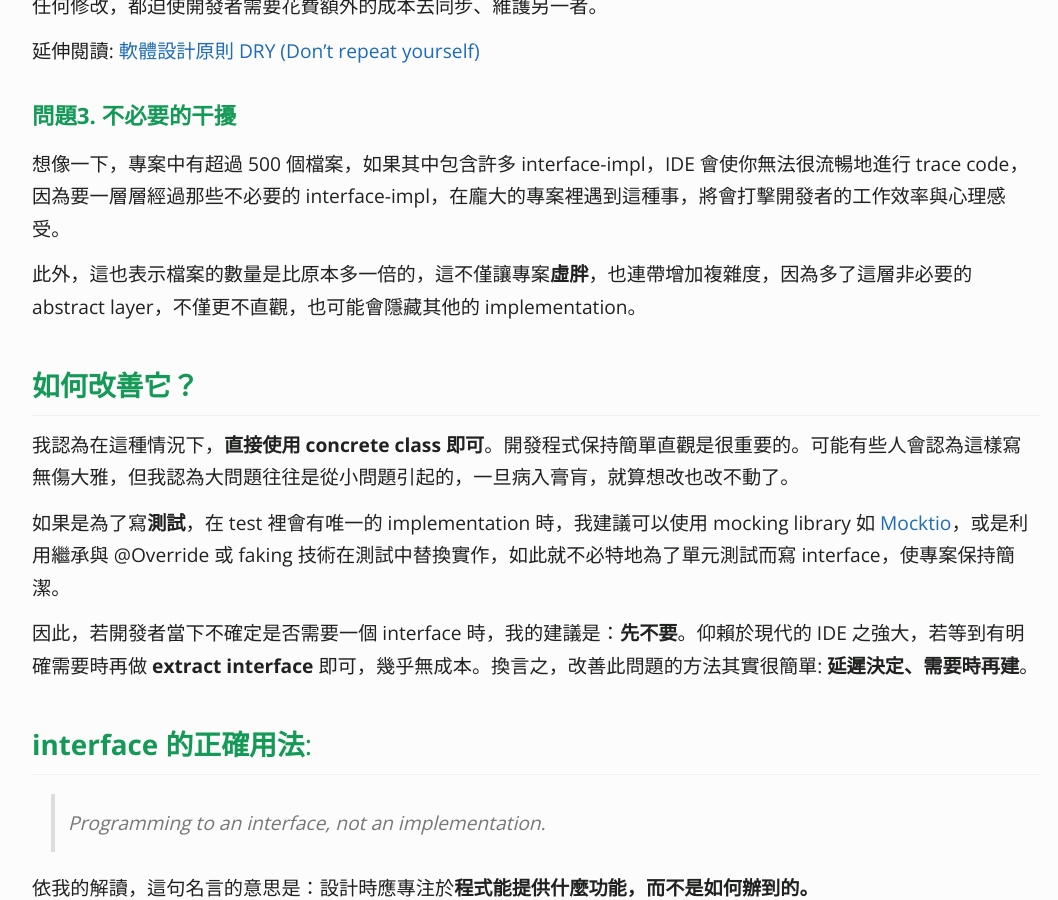
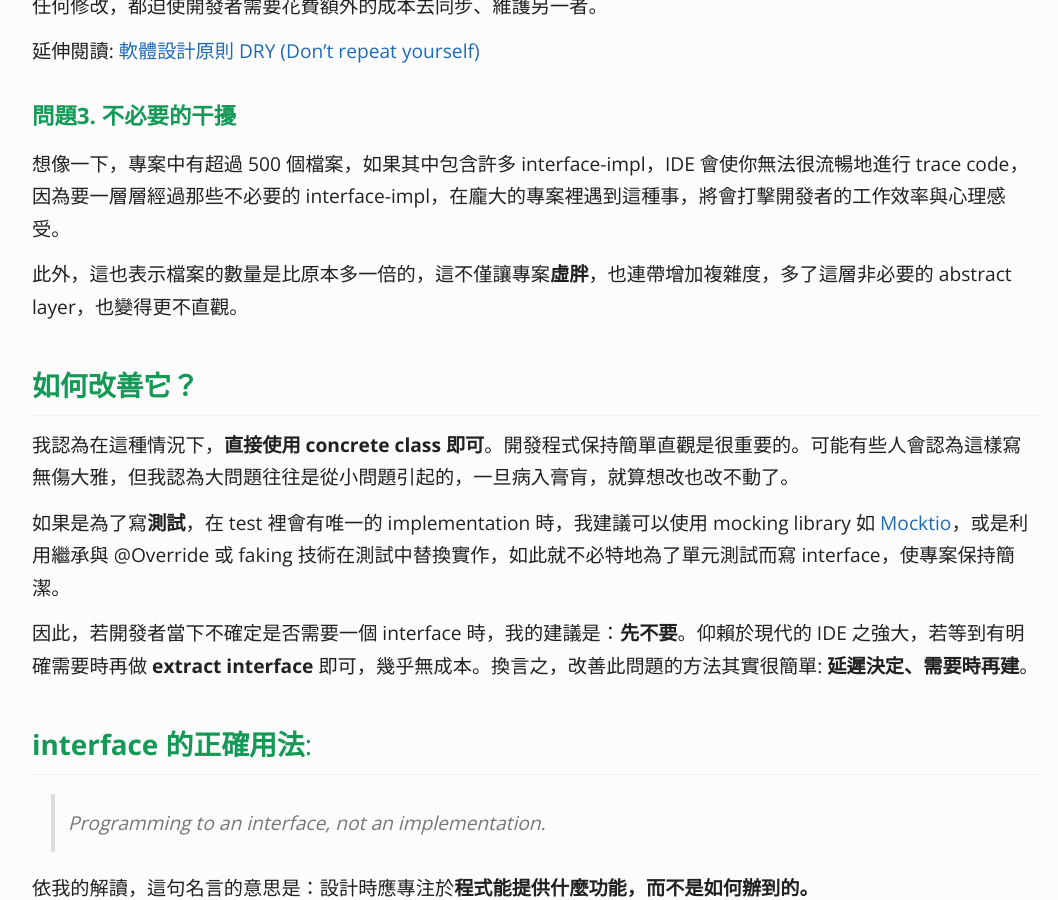
Before and after one commit to KaiSheng714/KaiSheng714.github.io, a Jekyll site: the page built from _posts/2022-01-20-anti-pattern-of-java-interface-impl-style.md, in a window 1280 px wide and 900 px high, scrolled down 1285 px. Shown: the whole window, without its empty margins (104-1162 px from the left). Built offline with Jekyll 4.4.1, drawn with Linux system fonts in a browser that asks for light colours; comment, search, counter and statistics services are not loaded.

Commit message:
interface

```diff
--- a/_posts/2022-01-20-anti-pattern-of-java-interface-impl-style.md
+++ b/_posts/2022-01-20-anti-pattern-of-java-interface-impl-style.md
@@ -36,7 +36,7 @@ image: /assets/image/interface-impl-dir.png
 ### **問題3. 不必要的干擾**
 想像一下，專案中有超過 500 個檔案，如果其中包含許多 interface-impl，IDE 會使你無法很流暢地進行 trace code，因為要一層層經過那些不必要的 interface-impl，在龐大的專案裡遇到這種事，將會打擊開發者的工作效率與心理感受。
 
-此外，這也表示檔案的數量是比原本多一倍的，這不僅讓專案**虛胖**，也連帶增加複雜度，因為多了這層非必要的 abstract layer，不僅更不直觀，也可能會隱藏其他的 implementation。
+此外，這也表示檔案的數量是比原本多一倍的，這不僅讓專案**虛胖**，也連帶增加複雜度，多了這層非必要的 abstract layer，也變得更不直觀。
 
 ## **如何改善它？**
 我認為在這種情況下，**直接使用 concrete class 即可**。開發程式保持簡單直觀是很重要的。可能有些人會認為這樣寫無傷大雅，但我認為大問題往往是從小問題引起的，一旦病入膏肓，就算想改也改不動了。
```
